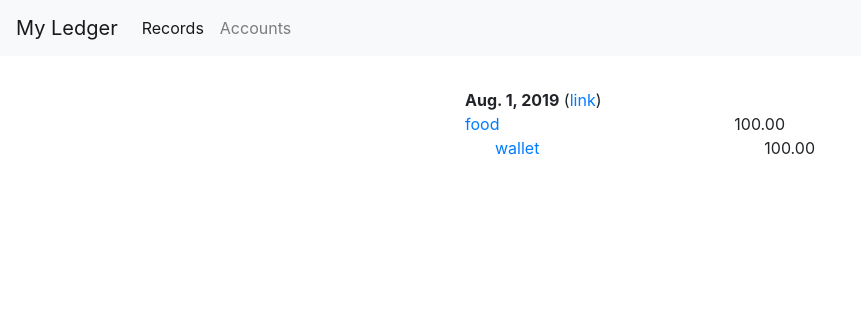
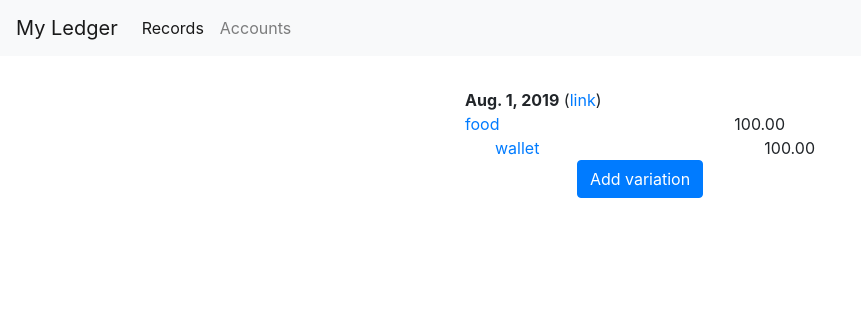
Before and after one commit to manugrandio/leanledger, a Django app: page /ledger/1/record/1/ in a window 1280 px wide. Shown: the top 316 px of the page, without its empty margins (0-861 px from the left). Run offline with Django 3.2, Linux system fonts and the light colour scheme; data comes from the database, SQL or seed files in the repository; some libraries are stand-ins or nearby versions.

Commit message:
Add variation to record with AJAX request +partial

```diff
--- a/leanledger/ledger/urls.py
+++ b/leanledger/ledger/urls.py
@@ -2,7 +2,7 @@ from django.urls import path
 
 from .views import (
     ledgers, ledger_new, ledger_update, ledger_delete, record, record_create,
-    records, account, account_create, accounts
+    records, account, account_create, accounts, variation_create, variation_detail,
 )
 
 
@@ -14,6 +14,12 @@ urlpatterns = [
     path('<int:ledger_pk>/record/', records, name='records'),
     path('<int:ledger_pk>/record/new/', record_create, name='record_create'),
     path('<int:ledger_pk>/record/<int:record_pk>/', record, name='record'),
+    path(
+        '<int:ledger_pk>/record/<int:record_pk>/variation/new/', variation_create,
+        name='variation_create'),
+    path(
+        '<int:ledger_pk>/record/<int:record_pk>/variation/<int:variation_pk>/', variation_detail,
+        name='variation_detail'),
     path('<int:ledger_pk>/account/', accounts, name='accounts'),
     path('<int:ledger_pk>/account/create/', account_create, name='account_create'),
     path('<int:ledger_pk>/account/<int:account_pk>/', account, name='account'),
--- a/leanledger/ledger/views.py
+++ b/leanledger/ledger/views.py
@@ -5,8 +5,8 @@ from django.contrib.auth.models import AnonymousUser, User
 from django.shortcuts import redirect, render
 from django.urls import reverse
 
-from .forms import AccountForm, LedgerForm, RecordForm
-from .models import Ledger, Account, Record
+from .forms import AccountForm, LedgerForm, RecordForm, VariationForm
+from .models import Ledger, Account, Record, Variation
 
 
 def ledgers(request):
@@ -109,3 +109,27 @@ def account_create(request, ledger_pk):
             return redirect(reverse('accounts', args=[account.ledger.pk]))
         # TODO handle form errors
     return render(request, 'ledger/account_create.html', {'form': form, 'ledger': ledger})
+
+
+def variation_detail(request, ledger_pk, record_pk, variation_pk):
+    variation = Variation.objects.get(pk=variation_pk)
+    return render(request, 'ledger/variation_detail.html', {
+        'variation': variation,
+        'record_pk': record_pk,
+        'ledger_pk': ledger_pk,
+    })
+
+
+def variation_create(request, ledger_pk, record_pk):
+    form = VariationForm(request.POST or None)
+    if request.method == 'POST':
+        if form.is_valid():
+            variation = form.save(commit=False)
+            variation.record = Record.objects.get(pk=record_pk)
+            variation.save()
+            return redirect(reverse('variation_detail', args=[ledger_pk, record_pk, variation.pk]))
+    return render(request, 'ledger/variation_create.html', {
+        'form': form,
+        'record_pk': record_pk,
+        'ledger_pk': ledger_pk
+    })
--- a/leanledger/templates/ledger/record.html
+++ b/leanledger/templates/ledger/record.html
@@ -15,5 +15,63 @@
       {% include "ledger/record_single.html" with record=record %}
     </div>
   </div>
+  <div class="row justify-content-center">
+    <div id="add_variation_form_wrapper"></div>
+  </div>
+  <div class="row justify-content-center">
+    <button id="add_variation_btn" class="btn btn-primary">Add variation</button>
+  </div>
 </div>
 {% endblock %}
+
+{% block javascript %}
+<script>
+let addVariationFormUrl = "{% url 'variation_create' ledger.pk record.pk %}";
+
+function mountForm(text, wrapperId, createBtn) {
+  let formWrapper = document.getElementById(wrapperId);
+  formWrapper.innerHTML = text;
+  let createForm = formWrapper.querySelector("form");
+  createForm.onsubmit = function (event) {
+      event.preventDefault();
+      let form = event.target;
+      let data = new FormData(form);
+      let dataEncoded = new URLSearchParams({
+          amount: data.get("amount"),
+          account: data.get("account"),
+          csrfmiddlewaretoken: data.get("csrfmiddlewaretoken"),
+      });
+      fetch(form.action, {
+         method: 'POST',
+         body: dataEncoded.toString(),
+         headers: {
+           'Content-Type': 'application/x-www-form-urlencoded;charset=UTF-8'
+         }
+      })
+      .then(function(response) {
+          return response.text();
+      })
+      .then(function(text) {
+          formWrapper.innerHTML = text;
+          createBtn.classList.remove("invisible");
+      });
+  };
+}
+
+document.addEventListener("DOMContentLoaded", function(event) {
+    let createBtn = document.getElementById("add_variation_btn");
+    createBtn.onclick = function (event) {
+        fetch(addVariationFormUrl)
+        .then(function(response) {
+            console.log(response);
+            return response.text();
+        })
+        .then(function(text) {
+            mountForm(text, "add_variation_form_wrapper", createBtn);
+            createBtn.classList.add("invisible");
+        });
+    };
+
+});
+</script>
+{% endblock javascript %}
--- /dev/null
+++ b/leanledger/templates/ledger/variation_create.html
@@ -0,0 +1,5 @@
+<form method="POST" action="{% url 'variation_create' ledger_pk record_pk %}">
+  {{ form }}
+  {% csrf_token %}
+  <button class="btn btn-primary" type="submit">Save</button>
+</form>
```
Also changed, not shown: leanledger/ledger/forms.py (+11 -1 lines), leanledger/ledger/tests/test_views.py (+44 -17 lines), leanledger/templates/ledger/variation_detail.html (added, +9 -0 lines), leanledger/templates/ledger/script_partial_form.html (added).
